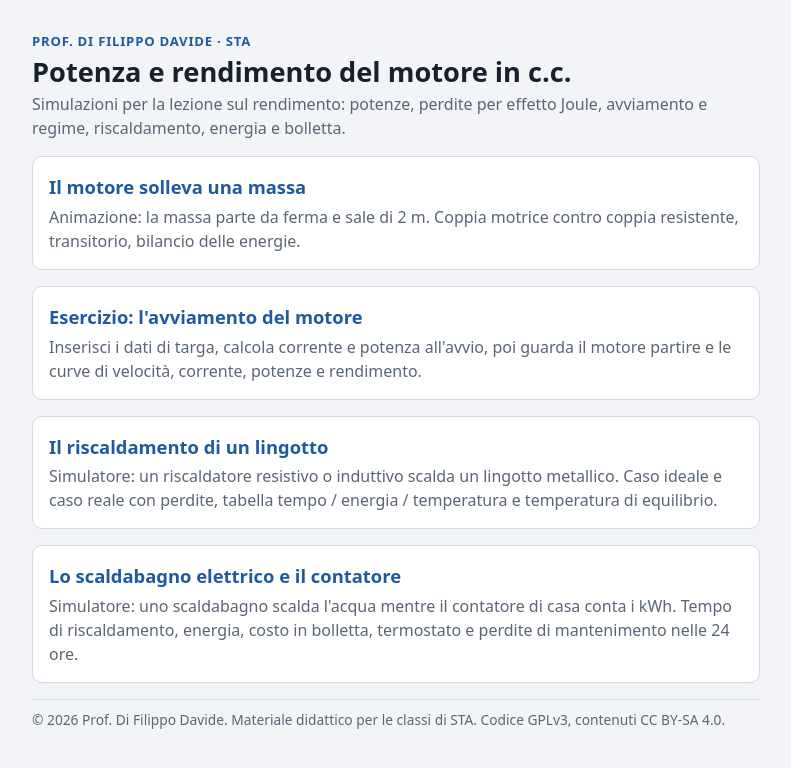
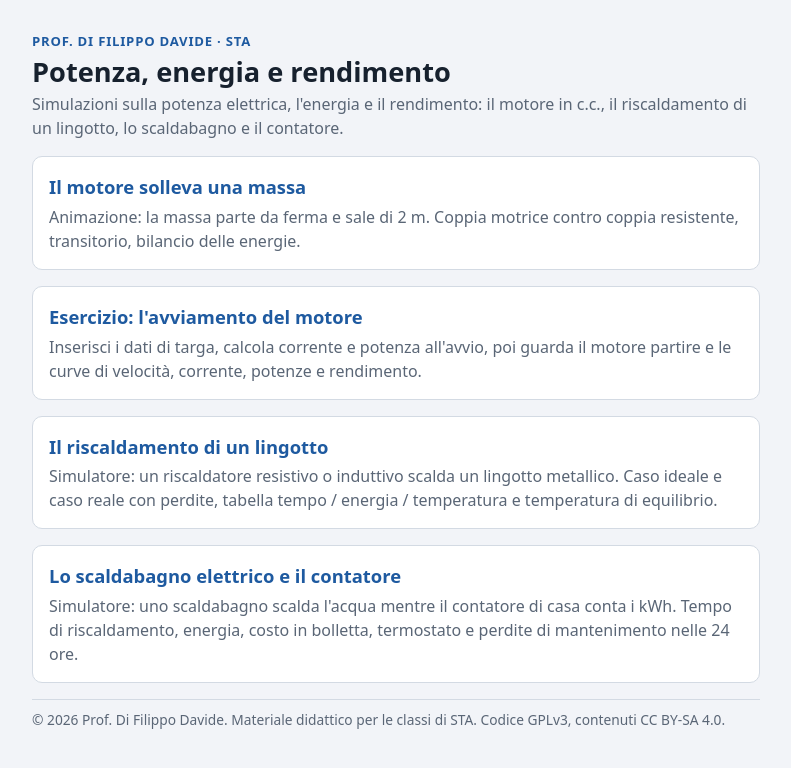
Before and after one commit to davidedifilippo/potenza-energia-rendimento, a plain HTML site: page index.html in a window 1280 px wide. Shown: the whole page, without its empty margins (244-1035 px from the left). Drawn offline with Linux system fonts and the light colour scheme.

Commit message:
Nuovo titolo del sito: Potenza, energia e rendimento
Co-Authored-By: Claude Opus 5.5 <noreply@anthropic.com>

```diff
--- a/index.html
+++ b/index.html
@@ -9,7 +9,7 @@
 <meta charset="utf-8">
 <meta name="author" content="Prof. Di Filippo Davide">
 <meta name="viewport" content="width=device-width, initial-scale=1">
-<title>Potenza e rendimento del motore in c.c.</title>
+<title>Potenza, energia e rendimento</title>
 <style>
 :root{--bg:#f2f4f8;--surface:#fff;--ink:#17212e;--muted:#5a6676;--line:#d3dae3;--blu:#1e5aa0}
 @media (prefers-color-scheme: dark){:root{color-scheme:dark;--bg:#10151c;--surface:#19212b;--ink:#e8edf3;--muted:#9ba8b7;--line:#2d3846;--blu:#6ea9ea}}
@@ -29,8 +29,8 @@ footer{color:var(--muted);font-size:.86rem;border-top:1px solid var(--line);padd
 <main>
   <header>
     <div class="byline">Prof. Di Filippo Davide · STA</div>
-    <h1>Potenza e rendimento del motore in c.c.</h1>
-    <p>Simulazioni per la lezione sul rendimento: potenze, perdite per effetto Joule, avviamento e regime, riscaldamento, energia e bolletta.</p>
+    <h1>Potenza, energia e rendimento</h1>
+    <p>Simulazioni sulla potenza elettrica, l'energia e il rendimento: il motore in c.c., il riscaldamento di un lingotto, lo scaldabagno e il contatore.</p>
   </header>
   <a class="card" href="sollevamento-massa.html">
     <h2>Il motore solleva una massa</h2>
```
Also changed, not shown: 1 other file.
